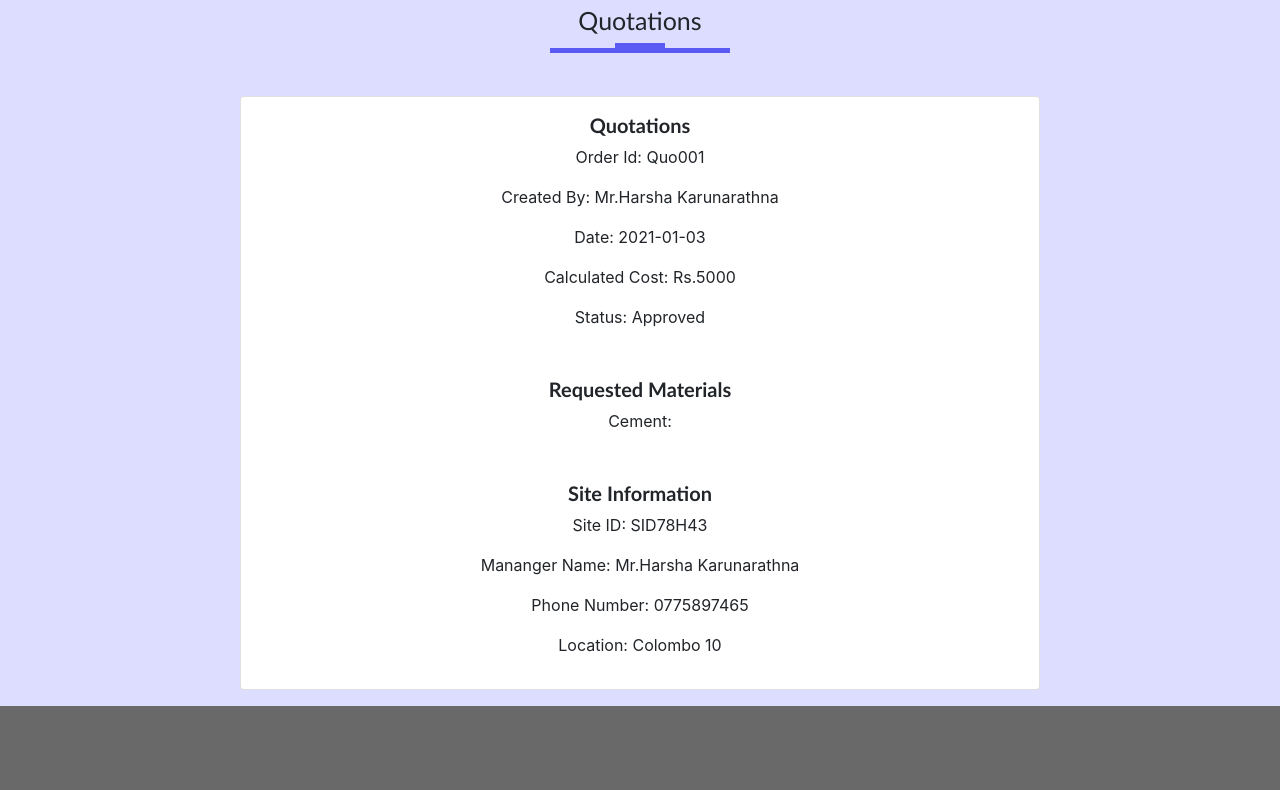
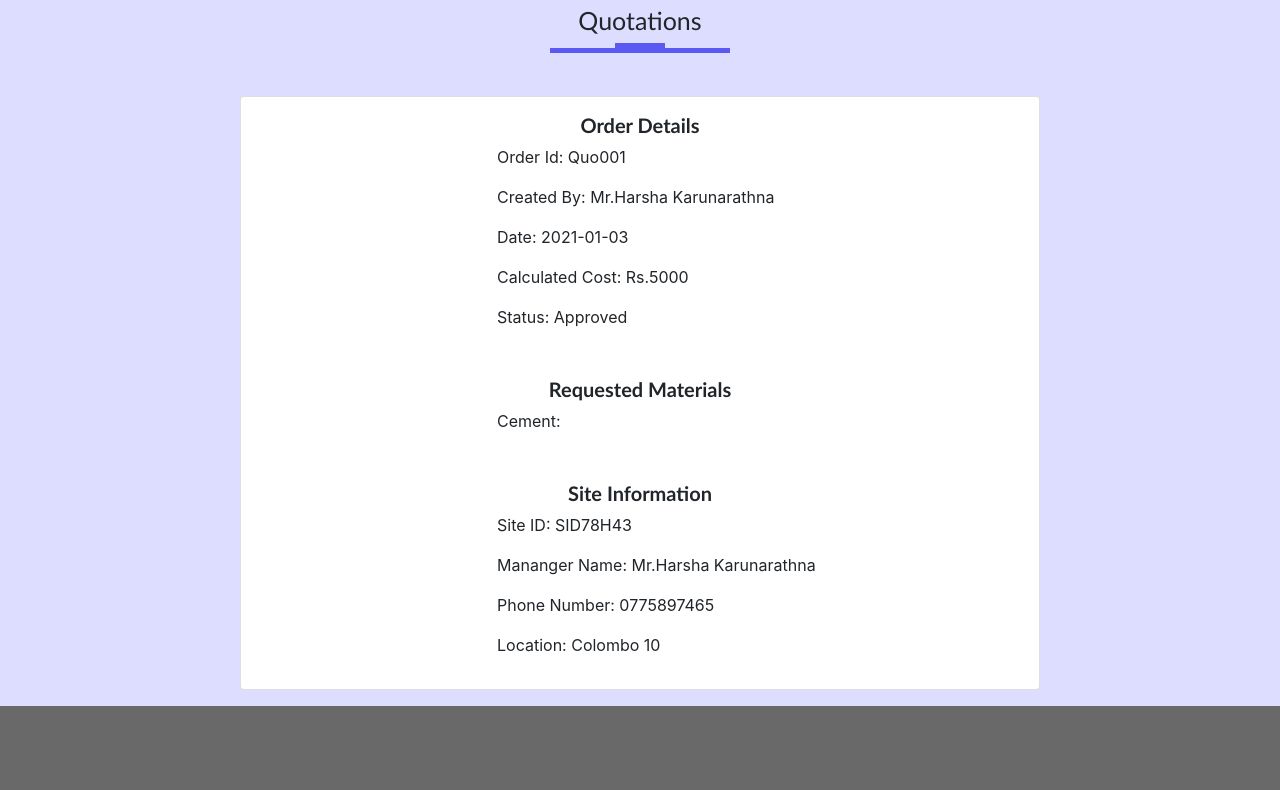
Before and after one commit to maheshi98/CSSE_WE_15, a React (Create React App) app in the folder procurement-frontend/: page /viewQuotation/1 in a window 1280 px wide. Shown: the top 790 px of the page. Built offline with nearby package versions, Linux system fonts and the light colour scheme; no server answers.

Commit message:
changes added

```diff
--- a/procurement-frontend/src/Component/OrderDetails/Details.jsx
+++ b/procurement-frontend/src/Component/OrderDetails/Details.jsx
@@ -98,22 +98,25 @@ export default class Details extends Component {
                     <Card style={{ width: '50rem', marginTop:'1rem', marginBottom:'1rem' }} >
                         <Card.Body>
                             <Card.Title><b>Order Details</b></Card.Title>
+                            <div style={{textAlign:'initial', marginLeft:'15rem'}}>
                             <p>Order Id: {this.state.orderId}</p>
                             <p>Created By: Mr.Harsha Karunarathna</p>
                             <p>Date: {this.state.deadLine.split('T')[0]}</p>
                             <p>Calculated Cost: {this.state.totalCost}</p>
-                            <p>Status: {this.state.status}</p>
+                            <p>Status: {this.state.status}</p></div>
                         </Card.Body>
                         <Card.Body>
                             <Card.Title><b>Requested Materials</b></Card.Title>
-                            <p>Cement: </p>
+                            <div style={{textAlign:'initial', marginLeft:'15rem'}}>
+                            <p>Cement: </p></div>
                         </Card.Body>
                         <Card.Body>
                             <Card.Title><b>Site Information</b></Card.Title>
+                            <div style={{textAlign:'initial', marginLeft:'15rem'}}>
                             <p>Site ID: SID78H43 </p>
                             <p>Mananger Name: Mr.Harsha Karunarathna </p>
                             <p>Phone Number: 0775897465</p>
-                            <p>Location: Colombo 10</p>
+                            <p>Location: Colombo 10</p></div>
                             <Button onClick={e => this.approve(e)} variant="primary">Approve</Button>{' '}
                             <Button onClick={e => this.reject(e)} variant="danger">Reject</Button>
                         </Card.Body>
--- a/procurement-frontend/src/Component/ViewQuotation/ViewQuotation.jsx
+++ b/procurement-frontend/src/Component/ViewQuotation/ViewQuotation.jsx
@@ -56,23 +56,26 @@ export default class ViewQuotation extends Component {
                     <div style={{  marginLeft:'0rem' }}>
                     <Card style={{ width: '50rem', marginTop:'1rem', marginBottom:'1rem' }} >
                         <Card.Body style={{  marginLeft:'0rem' }}>
-                            <Card.Title><b>Quotations</b></Card.Title>
+                            <Card.Title><b>Order Details</b></Card.Title>
+                            <div style={{textAlign:'initial', marginLeft:'15rem'}}>
                             <p>Order Id: Quo001</p>
                             <p>Created By: Mr.Harsha Karunarathna</p>
                             <p>Date: 2021-01-03</p>
                             <p>Calculated Cost: Rs.5000</p>
-                            <p>Status: Approved</p>
+                            <p>Status: Approved</p></div>
                         </Card.Body>
                         <Card.Body style={{  marginLeft:'0rem' }}>
                             <Card.Title><b>Requested Materials</b></Card.Title>
-                            <p>Cement: </p>
+                            <div style={{textAlign:'initial', marginLeft:'15rem'}}>
+                            <p>Cement: </p></div>
                         </Card.Body>
                         <Card.Body style={{  marginLeft:'0rem' }}>
                             <Card.Title><b>Site Information</b></Card.Title>
+                            <div style={{textAlign:'initial', marginLeft:'15rem'}}>
                             <p>Site ID: SID78H43</p>
                             <p>Mananger Name: Mr.Harsha Karunarathna</p>
                             <p>Phone Number: 0775897465</p>
-                            <p>Location: Colombo 10</p>
+                            <p>Location: Colombo 10</p></div>
                         </Card.Body>
                     </Card>
                     </div>
```
